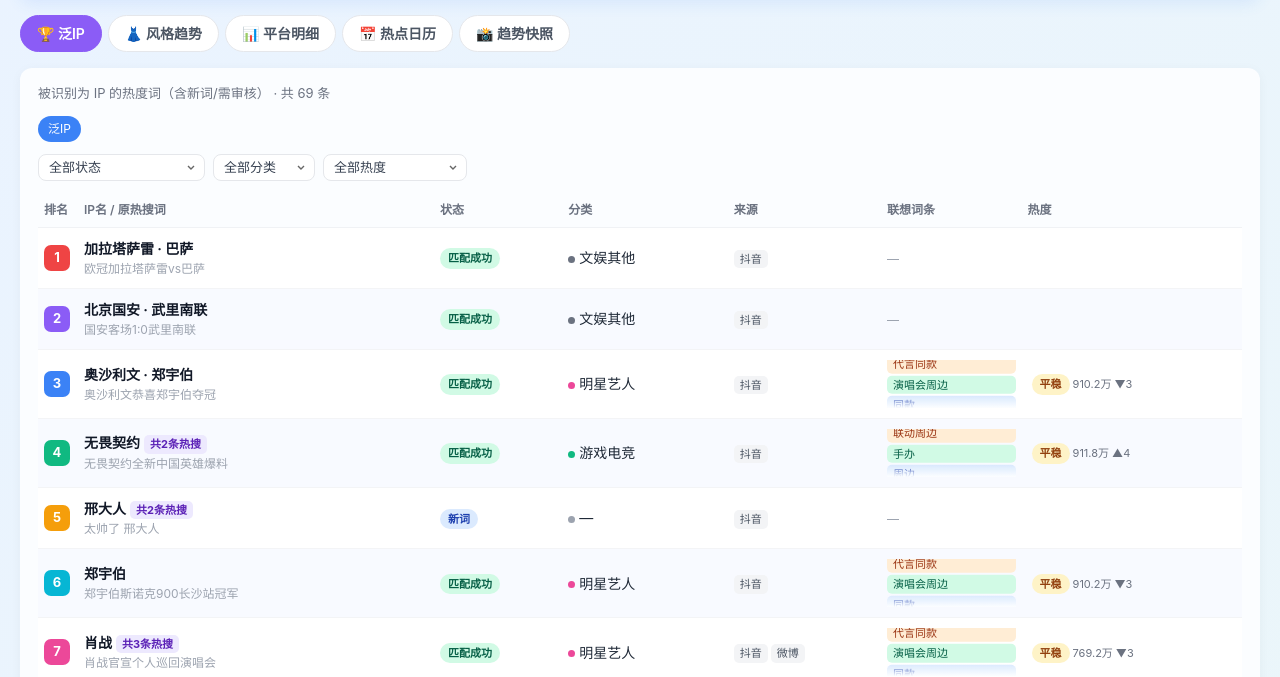
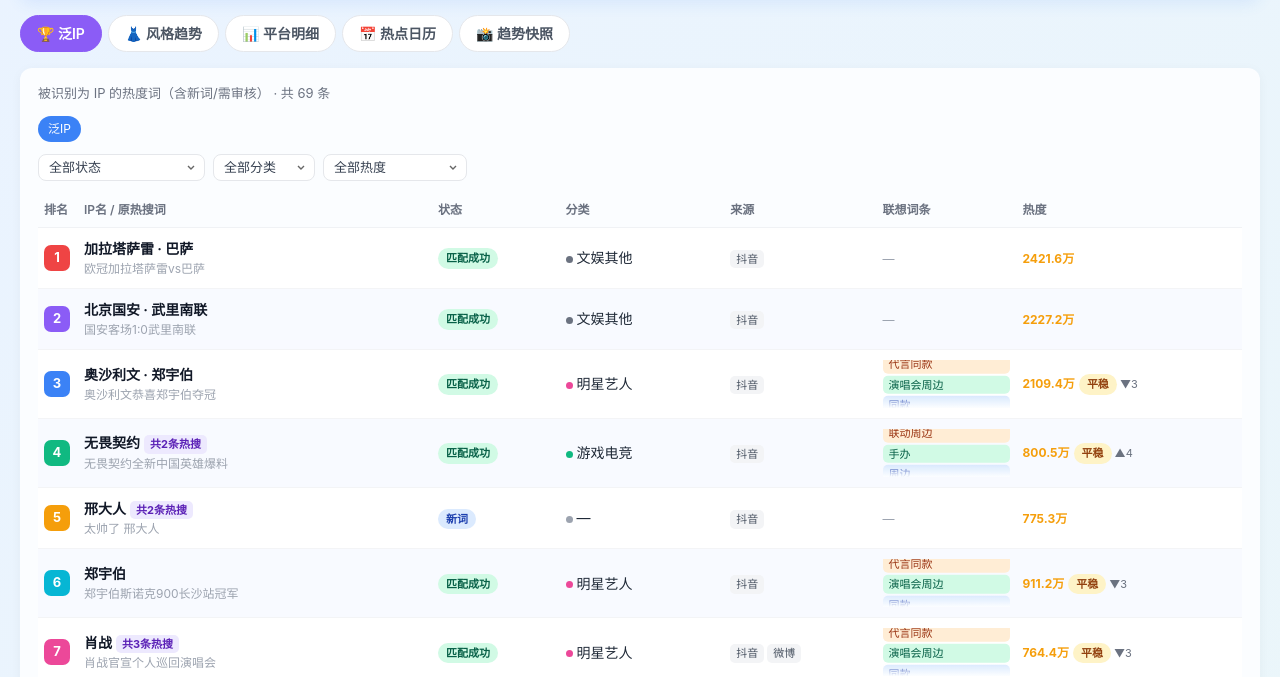
Before and after one commit to 2662178981-cloud/ip-radar-kanban, a plain HTML site: page index.html in a window 1280 px wide. Shown: the part 133-810 px from the top of the page. Drawn offline with Linux system fonts and the light colour scheme.

Commit message:
add heat badges to leaderboard and style boards

```diff
--- a/index.html
+++ b/index.html
@@ -88,6 +88,7 @@
   .heat-down { background: #e5e7eb; color: #4b5563; }
   .heat-off { background: #f3f4f6; color: #9ca3af; }
   .heat-val { font-size: 11px; color: #6b7280; margin-left: 3px; }
+  .heat-num { font-size: 12px; font-weight: 700; color: #f59e0b; }
 
   .cat-dot { width: 7px; height: 7px; border-radius: 50%; display: inline-block; margin-right: 4px; vertical-align: middle; }
   .cat-明星, .cat-明星艺人 { background: #ec4899; }
@@ -391,17 +392,30 @@ function findHeat(names) {
   cands.sort((a, b) => (Number(b['热度数值']) || 0) - (Number(a['热度数值']) || 0));
   return cands[0];
 }
-/* 热度徽标 HTML（含涨幅档位 + 热度值） */
+/* 热度数值格式化：1010000 -> 101万 */
+function fmtHeatVal(n) {
+  n = Number(n) || 0;
+  if (n <= 0) return '';
+  if (n >= 100000000) return (n / 100000000).toFixed(1).replace(/\.0$/, '') + '亿';
+  if (n >= 10000) return (n / 10000).toFixed(1).replace(/\.0$/, '') + '万';
+  return String(n);
+}
+/* 热度徽标 HTML（涨跌状态，来自热度监控 raw） */
 function heatBadgeHtml(h) {
   if (!h) return '';
   const st = h['状态'] || '';
   const grp = HEAT_GROUP[st] || 'flat';
-  const val = h['热度值'] || '';
   const chg = h['相对变化'];
   const chgStr = (chg != null && chg !== '') ? (chg > 0 ? '▲' + chg : (chg < 0 ? '▼' + Math.abs(chg) : '—')) : '';
   return '<span class="heat-pill heat-' + grp + '">' + escHtml(st) + '</span>' +
-    (val ? '<span class="heat-val">' + escHtml(val) + '</span>' : '') +
     (chgStr ? '<span class="heat-val">' + chgStr + '</span>' : '');
+}
+/* 热度单元格：每条上榜条目都显示自身热度值（hot_value），有涨跌状态的额外显示状态徽标 */
+function heatCellHtml(d) {
+  const val = fmtHeatVal(d._hot);
+  const badge = heatBadgeHtml(findHeat(d._names || []));
+  if (!val && !badge) return '<span class="heat-val" style="color:#cbd5e1">—</span>';
+  return (val ? '<span class="heat-num">' + val + '</span>' : '') + badge;
 }
 
 
@@ -524,7 +538,7 @@ function aggregateBoard(items) {
     const orig = it.display_original || it.keyword || '';
     let r = map.get(orig);
     if (!r) {
-      r = { _names: [], _mvs: [], _pfs: [], _score: 0, hints: [], _orig: orig, base: null, _items: [] };
+      r = { _names: [], _mvs: [], _pfs: [], _score: 0, _hot: 0, hints: [], _orig: orig, base: null, _items: [] };
       map.set(orig, r);
     }
     const n = ipNameOf(it);
@@ -535,6 +549,7 @@ function aggregateBoard(items) {
     });
     if ((it.hints || []).length > r.hints.length) r.hints = it.hints || [];
     r._score += Number(it.norm_score || it.score || 0);
+    r._hot += Number(it.hot_value || it.hot_score || 0);
     r._items.push(it);
     if (!r.base || statusRank(it.ip_status) > statusRank(r.base.ip_status)) r.base = it;
   });
@@ -643,7 +658,7 @@ function renderLeaderboard() {
       '<td>' + catDotHtml(d.ipCategory) + escHtml(d.ipCategory || '—') + '</td>' +
       '<td>' + platformTags(d) + '</td>' +
       '<td>' + renderHintsPills(d.hints) + '</td>' +
-      '<td>' + heatBadgeHtml(findHeat(d._names || [])) + '</td>' +
+      '<td>' + heatCellHtml(d) + '</td>' +
     '</tr>';
   }).join("");
 }
```
